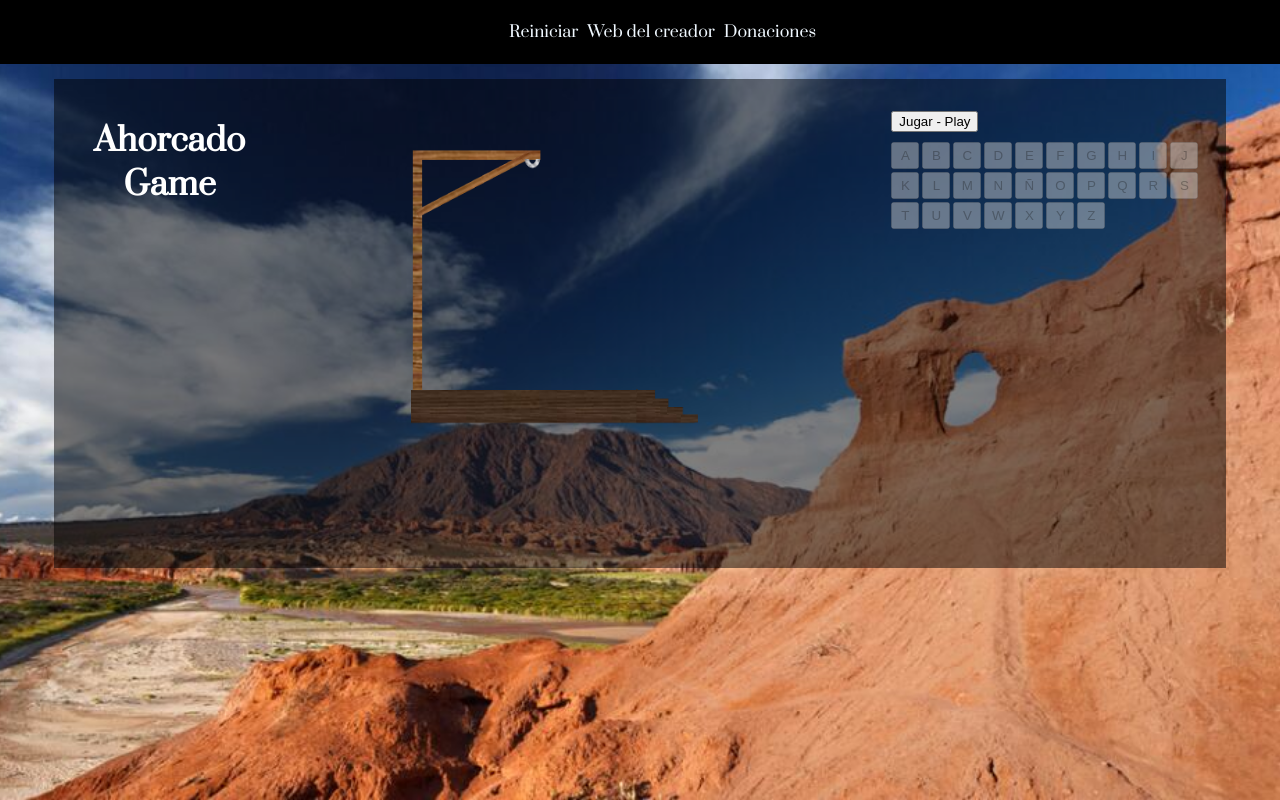
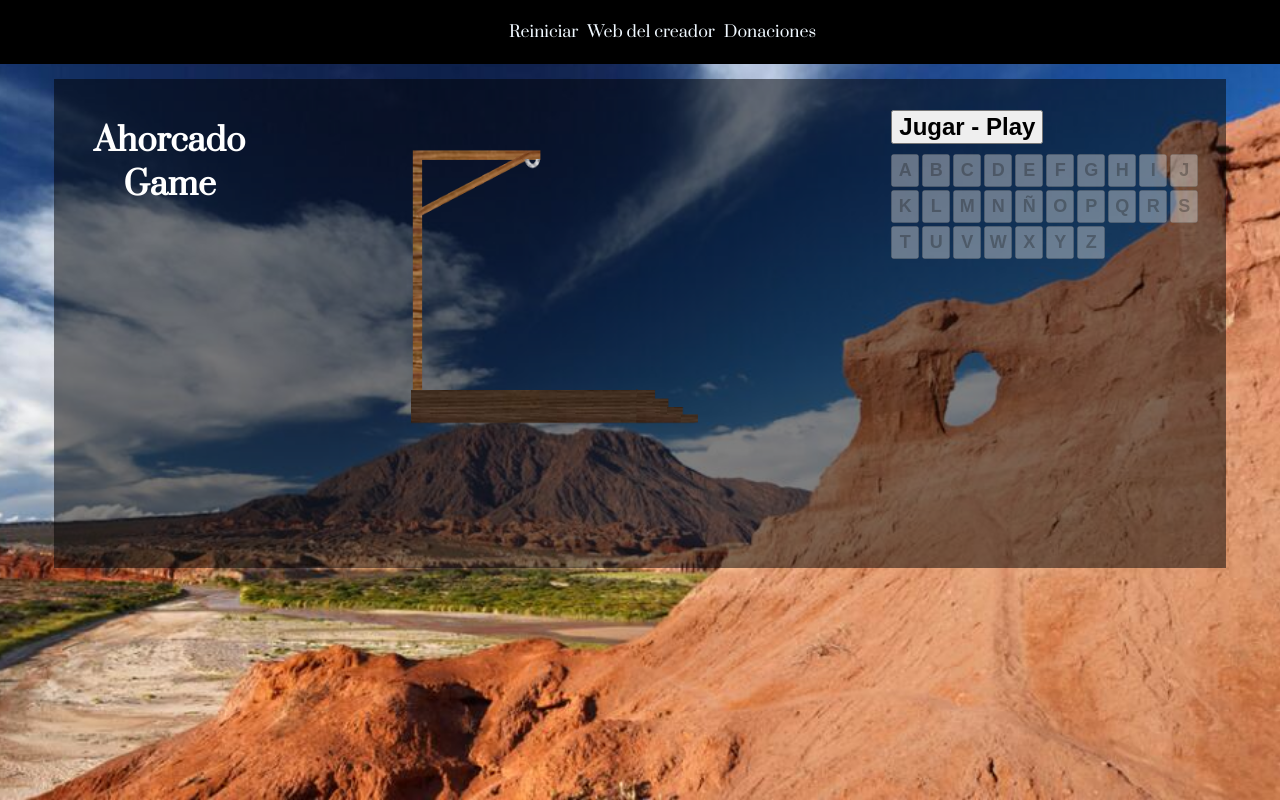
Before and after one commit to GEdgardoFernandez/GameAhorcado, a plain HTML site: page index.html in a window 1280 px wide. Drawn offline with Linux system fonts and the light colour scheme.

Commit message:
se modifico los botones

```diff
--- a/styles.css
+++ b/styles.css
@@ -85,6 +85,8 @@ main h4 {
     padding: 4px 0;
     width: 28px;
     text-align: center;
+    font-weight: bold;
+    font-size: large;
 }
 
 #gameover {
@@ -124,6 +126,11 @@ main h4 {
     font-size: 40px;
     color: red;
 }
+#play {
+    font-size: x-large;
+    font-weight: bold;
+
+}
 
 /** Responsive **/
 
```
